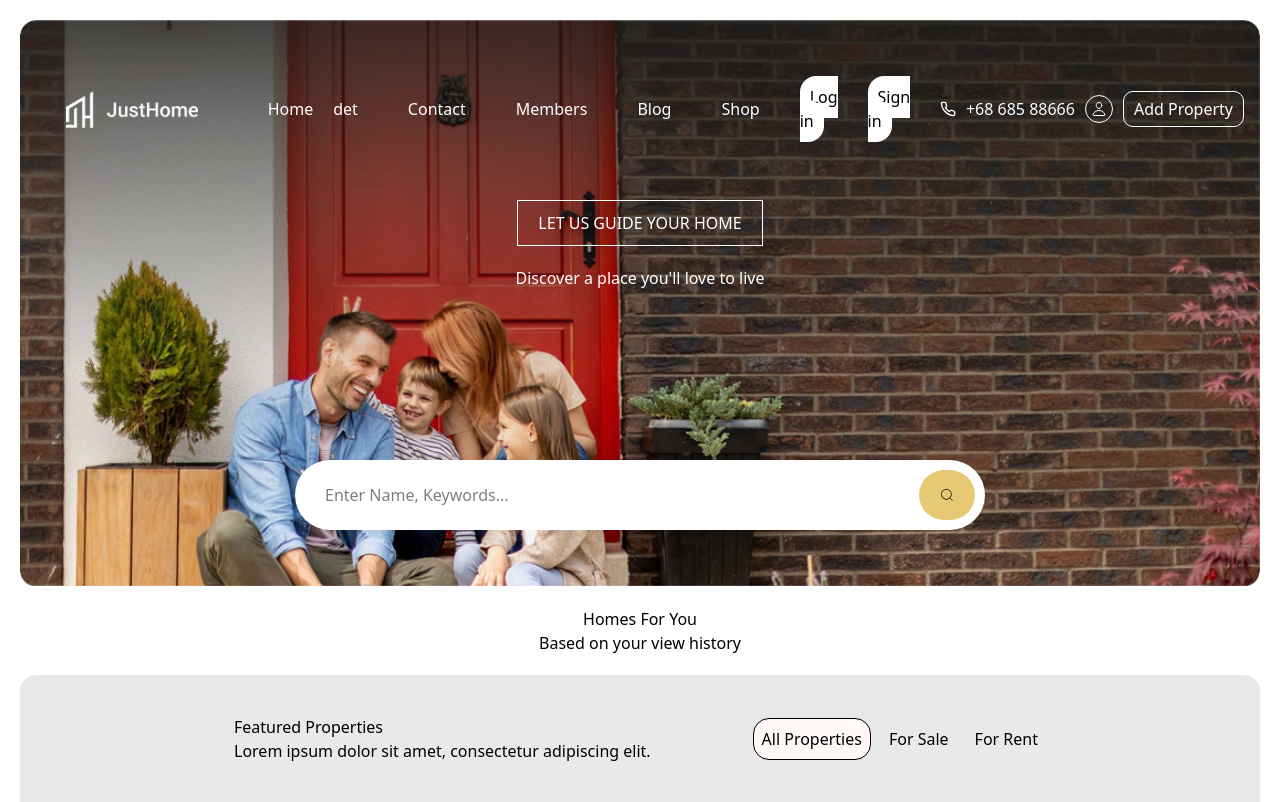
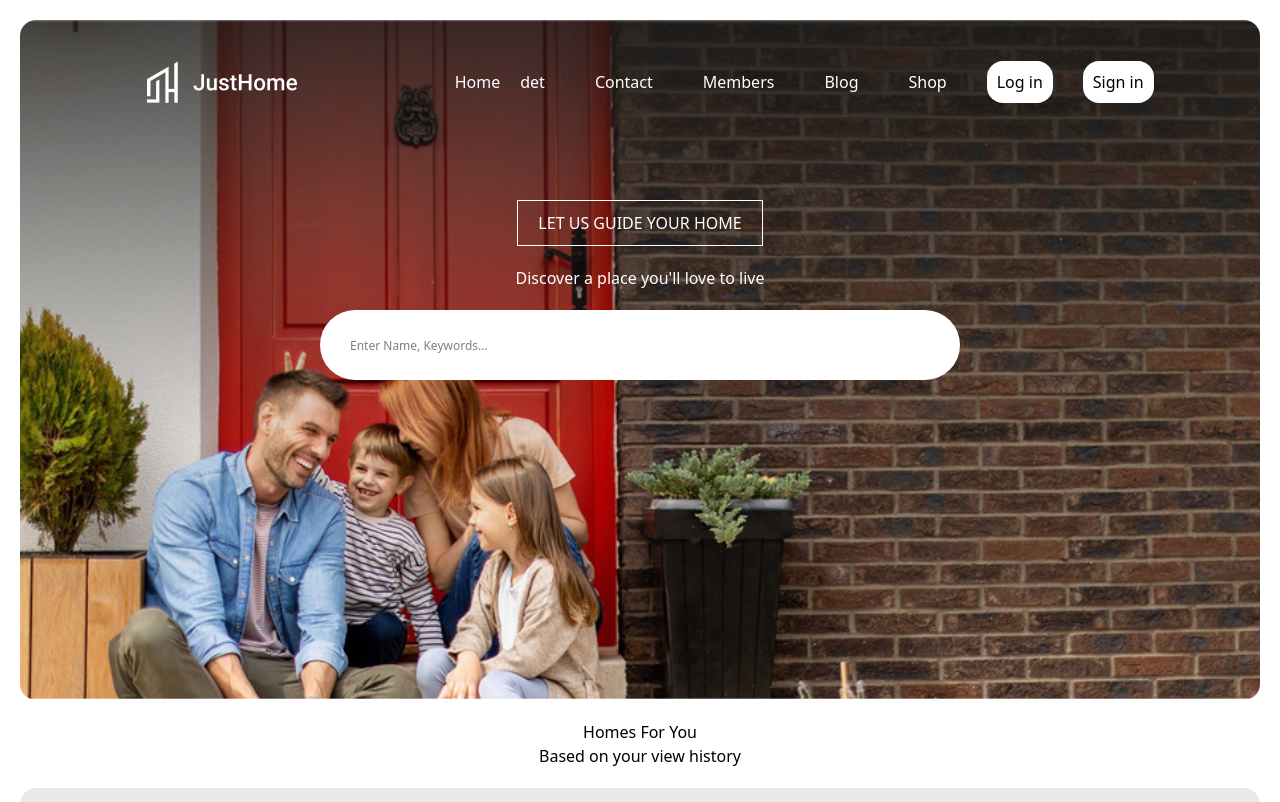
Before and after one commit to Azadigithub/My_ReactApp, a React (Vite) app: page / in a window 1280 px wide. Shown: the top 802 px of the page. Built offline with nearby package versions, Linux system fonts and the light colour scheme.

Commit message:
[Add] responsive header style

```diff
--- a/src/App.css
+++ b/src/App.css
@@ -42,7 +42,11 @@ a{
   --color-gray-950: oklch(0.129 0.042 264.695);
 
 */
-  /* --breakpoint-xs: 30rem;
-  --breakpoint-2xl: 100rem;
-  --breakpoint-3xl: 120rem;  */
+  --breakpoint-xxs: 1400px;
+  --breakpoint-xss: 1000px;
+  --breakpoint-sss: 850px;
+  --breakpoint-Mobile: 360px;
+  /* --breakpoint-sss: 900px; */
+  /* --breakpoint-2xl: 100rem; */
+  /* --breakpoint-3xl: 120rem;  */
 }
--- /dev/null
+++ b/src/Components/Details.jsx
@@ -0,0 +1,10 @@
+import React from 'react'
+
+const Details = () => {
+  return (
+    <div className=""></div>
+
+  )
+}
+
+export default Details
--- a/src/Components/Home.jsx
+++ b/src/Components/Home.jsx
@@ -1,7 +1,6 @@
 import Login from "./Login";
 import Shop from "./Shop";
 import { Link, useRoutes } from "react-router-dom";
-import Notfound from "./Notfound";
 import Header from "./SubComponents/Header";
 import Homeview from "./SubComponents/Homeview";
 import { FaRegDotCircle } from "react-icons/fa";
@@ -12,13 +11,6 @@ import { useState } from "react";
 import Homedetails from "./SubComponents/Homedetails";
 import { LineUtil } from "leaflet";
 
-const routes = [
-  { path: "/" },
-  { path: "/Login", element: <Login /> },
-  { path: "/Shop", element: <Shop /> },
-  // { path: "/detials", element: <Homedetails/> },
-  { path: "*", element: <Notfound /> },
-];
 const Home = () => {
   const Homedata = [
     {
@@ -195,22 +187,16 @@ const Home = () => {
     setActivebuttons("All");
   };
 
-  const router = useRoutes(routes);
   return (
     <div className="bg-white">
       <Header image="/Images/Header_images/elements.png" />
-      <main>
+            <main>
         <div className="flex flex-col items-center justify-center">
           <h1>Homes For You</h1>
           <p>Based on your view history</p>
         </div>
         {/* Home views  */}
         <div className="">
-          {/* {HomeInfows.map((HomeInfow) => {
-            console.log('llll');
-
-            <Homeview {...HomeInfow} />
-          })} */}
 
           <div className="flex flex-col bg-My-gray-100 items-center justify-center p-[40px] m-[20px] rounded-2xl gap-[40px]">
             <div className="flex w-[70%] items-center justify-between">
@@ -256,7 +242,7 @@ const Home = () => {
             </div>
             <div className="grid grid-cols-[repeat(3,minmax(350px,200px))]  gap-[20px] ">
               {homeInfows.map((item) => (
-                <Link to={`/detials`} >
+                <Link to={`/Detials`} >
                   <Homeview key={item.id} {...item} />
                 </Link>
               ))}
@@ -321,7 +307,7 @@ const Home = () => {
         </div>
         <div className="max-w-[90%] mx-auto"></div>
       </main>
-      <Footer />
+      {/* <Footer /> */}
     </div>
   );
 };
--- a/src/Components/Notfound.jsx
+++ b/src/Components/Notfound.jsx
@@ -3,7 +3,7 @@ import React from 'react'
 const Notfound = () => {
   return (
     <div>
-      Not Found !
+      not found
     </div>
   )
 }
--- a/src/Components/SubComponents/Header.jsx
+++ b/src/Components/SubComponents/Header.jsx
@@ -4,26 +4,24 @@ import { IoPersonOutline } from "react-icons/io5";
 import { CiSearch } from "react-icons/ci";
 // import Shop from "../Shop";
 import { Link, useRoutes } from "react-router-dom";
-const routes = [
-  { path: "/" },
-  //  { path: "/ُShop", element: <Shop /> },
-];
 
 const Header = (props) => {
-  const router = useRoutes(routes);
-
   return (
     <div className={`flex flex-col items-center justify-center min-h-[200px]`}>
       {/* <h1>Header</h1> */}
-      <div className="w-full maxh-[858px] relative p-[20px]">
-        <img src={props.image} alt="" className="w-full rounded-2xl" />
+      <div className="w-full relative p-[20px] h-[90vh]">
+        <img
+          src={props.image}
+          alt=""
+          className="w-full h-full rounded-2xl object-cover "
+        />
       </div>
       <div className="flex items-center justify-evenly w-full mt-[30px] absolute top-[30px] ">
-        <div className="w-[15%] flex justify-center p-[30px]">
+        <div className="hidden xss:flex justify-center w-[15%]">
           <img src="/Images/logo-white.png" alt="" />
         </div>
-        <nav className="w-[50%]">
-          <ul className="Menu flex items-center justify-center gap-[30px] w-full m-0">
+        <div className="">
+          <ul className="Menu hidden sss:flex items-center justify-center gap-[30px] w-full m-0 ">
             <li>
               <Link
                 to="/"
@@ -87,9 +85,9 @@ const Header = (props) => {
               </Link>
             </li>
           </ul>
-        </nav>
+        </div>
 
-        <div className="flex items-center justify-center gap-[10px] text-white ">
+        <div className="hidden xxs:flex items-center justify-center gap-[10px] text-white ">
           <LuPhone />
           <h6 className="m-0">+68 685 88666</h6>
           <button className="border-white border-[1px] p-[5px] !rounded-[100px]">
@@ -100,23 +98,25 @@ const Header = (props) => {
           </button>
         </div>
       </div>
-      <div className="absolute top-[200px] flex flex-col items-center justify-center gap-[20px]">
+      <div className="w-full absolute top-[200px] flex flex-col items-center justify-center gap-[20px]">
         <button className="border-white text-white border-[1px] p-[5px] px-[20px] py-[10px] hover:bg-white hover:text-black!">
           LET US GUIDE YOUR HOME
         </button>
         <h2 className="text-white">Discover a place you'll love to live</h2>
-        <div className="flex w-[690px] h-[70px] mt-[150px] bg-white rounded-[50px] pl-[30px] p-[10px]">
+        <div
+          className="flex w-[50%] h-[40px] xss:h-[70px] xxs:mt-[150px] Mobile:h-[60px]
+         bg-white rounded-[50px] pl-[30px] p-[10px]"
+        >
           <input
             type="text"
             placeholder="Enter Name, Keywords..."
-            className="w-full h-full outline-0 "
+            className="w-full h-full outline-0 text-[12px]"
           />
-          <button className="border-none bg-My-yellow-100 p-[5px] !rounded-[100px] px-[20px]">
+          <button className="hidden border-none bg-My-yellow-100 p-[5px] !rounded-[100px] px-[20px]">
             <CiSearch />
           </button>
         </div>
       </div>
-      {router}
     </div>
   );
 };
--- a/src/Components/SubComponents/Homeview.jsx
+++ b/src/Components/SubComponents/Homeview.jsx
@@ -79,7 +79,7 @@ const Homeview = ({
 };
 
 Homeview.defaultProps = {
-  image: "../../public/Images/Homes/Home_2.jpg",
+  image: "/Images/Homes/Home_2.jpg",
 };
 
 export default Homeview;
```
Also changed, not shown: src/App.jsx (+4 -3 lines).
